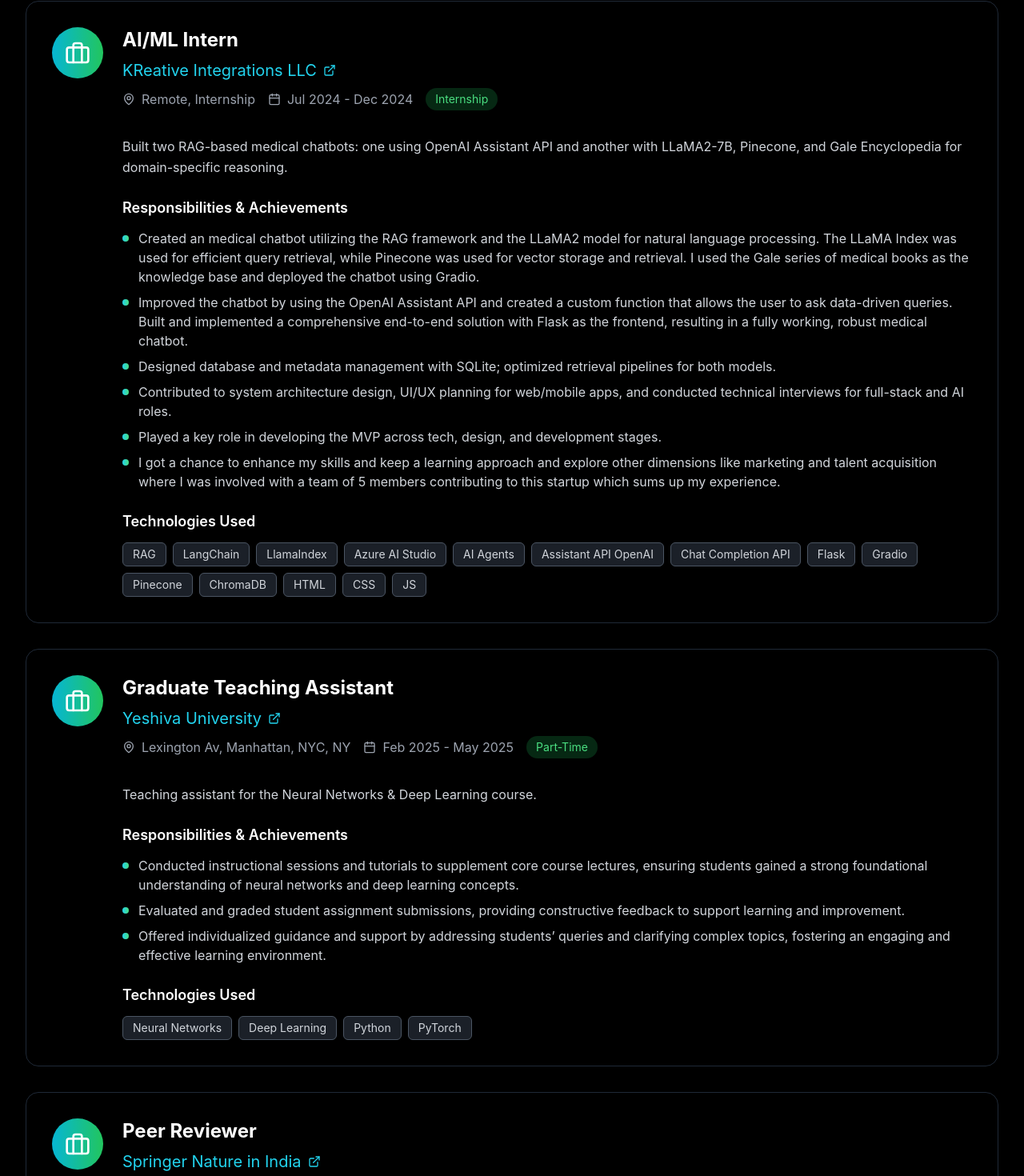
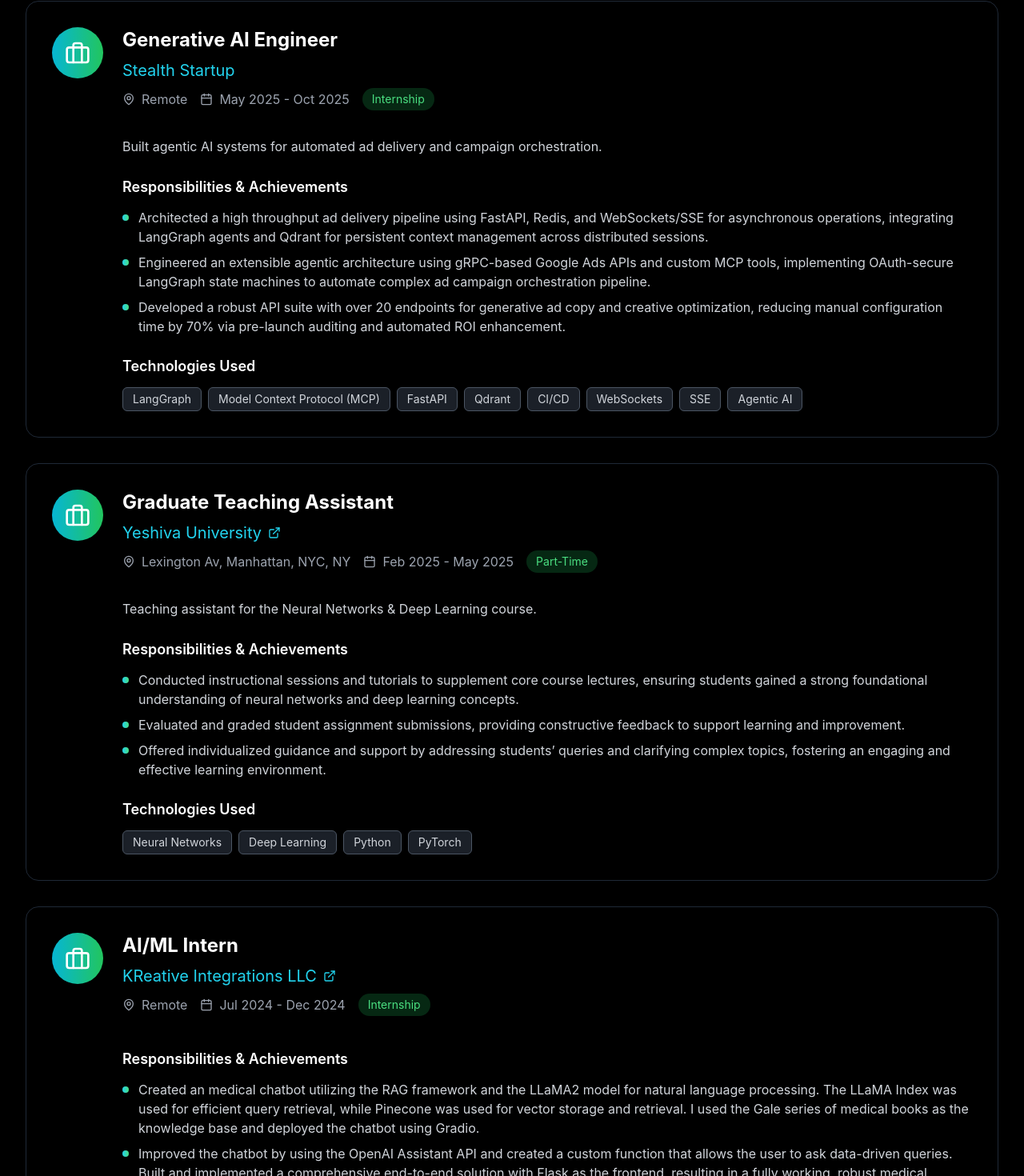
Before and after one commit to VaibhavChemboli116/VC_Portfolio, a React (Vite) app: page / in a window 1280 px wide. Shown: the part 2883-4353 px from the top of the page at 80% size. Built offline with nearby package versions, Linux system fonts and the light colour scheme.

Commit message:
Update experience entries and publication labels

```diff
--- a/src/components/Education.tsx
+++ b/src/components/Education.tsx
@@ -8,7 +8,7 @@
       degree: 'Master\'s in Artificial Intelligence',
       institution: 'Yeshiva University',
       period: '2024 - 2026',
-      gpa: '3.7/4.0',
+      gpa: '3.75/4.0',
       description: '',
       achievements: []
     },
--- a/src/components/Experience.tsx
+++ b/src/components/Experience.tsx
@@ -5,22 +5,19 @@
 const Experience: React.FC = () => {
   const experiences = [
     {
-      title: 'AI/ML Intern',
-      company: 'KReative Integrations LLC',
-      companyUrl: 'https://www.kreativeintegrations.com/',
-      location: 'Remote, Internship',
-      period: 'Jul 2024 - Dec 2024',
+      title: 'Generative AI Engineer',
+      company: 'Stealth Startup',
+      companyUrl: '',
+      location: 'Remote',
+      period: 'May 2025 - Oct 2025',
       type: 'Internship',
-      description: 'Built two RAG-based medical chatbots: one using OpenAI Assistant API and another with LLaMA2-7B, Pinecone, and Gale Encyclopedia for domain-specific reasoning.',
+      description: 'Built agentic AI systems for automated ad delivery and campaign orchestration.',
       achievements: [
-        'Created an medical chatbot utilizing the RAG framework and the LLaMA2 model for natural language processing. The LLaMA Index was used for efficient query retrieval, while Pinecone was used for vector storage and retrieval. I used the Gale series of medical books as the knowledge base and deployed the chatbot using Gradio.',
-        'Improved the chatbot by using the OpenAI Assistant API and created a custom function that allows the user to ask data-driven queries. Built and implemented a comprehensive end-to-end solution with Flask as the frontend, resulting in a fully working, robust medical chatbot.',
-        'Designed database and metadata management with SQLite; optimized retrieval pipelines for both models.',
-        'Contributed to system architecture design, UI/UX planning for web/mobile apps, and conducted technical interviews for full-stack and AI roles.',
-        'Played a key role in developing the MVP across tech, design, and development stages.',
-        'I got a chance to enhance my skills and keep a learning approach and explore other dimensions like marketing and talent acquisition where I was involved with a team of 5 members contributing to this startup which sums up my experience.'
+        'Architected a high throughput ad delivery pipeline using FastAPI, Redis, and WebSockets/SSE for asynchronous operations, integrating LangGraph agents and Qdrant for persistent context management across distributed sessions.',
+        'Engineered an extensible agentic architecture using gRPC-based Google Ads APIs and custom MCP tools, implementing OAuth-secure LangGraph state machines to automate complex ad campaign orchestration pipeline.',
+        'Developed a robust API suite with over 20 endpoints for generative ad copy and creative optimization, reducing manual configuration time by 70% via pre-launch auditing and automated ROI enhancement.'
       ],
-      technologies: ['RAG', 'LangChain', 'LlamaIndex', 'Azure AI Studio', 'AI Agents', 'Assistant API OpenAI', 'Chat Completion API', 'Flask', 'Gradio', 'Pinecone', 'ChromaDB', 'HTML', 'CSS', 'JS']
+      technologies: ['LangGraph', 'Model Context Protocol (MCP)', 'FastAPI', 'Qdrant', 'CI/CD', 'WebSockets', 'SSE', 'Agentic AI']
     },
     {
       title: 'Graduate Teaching Assistant',
@@ -38,12 +35,30 @@
       technologies: ['Neural Networks', 'Deep Learning', 'Python', 'PyTorch']
     },
     {
+      title: 'AI/ML Intern',
+      company: 'KReative Integrations LLC',
+      companyUrl: 'https://www.kreativeintegrations.com/',
+      location: 'Remote',
+      period: 'Jul 2024 - Dec 2024',
+      type: 'Internship',
+      //description: 'Built two RAG-based medical chatbots: one using OpenAI Assistant API and another with LLaMA2-7B, Pinecone, and Gale Encyclopedia for domain-specific reasoning.',
+      achievements: [
+        'Created an medical chatbot utilizing the RAG framework and the LLaMA2 model for natural language processing. The LLaMA Index was used for efficient query retrieval, while Pinecone was used for vector storage and retrieval. I used the Gale series of medical books as the knowledge base and deployed the chatbot using Gradio.',
+        'Improved the chatbot by using the OpenAI Assistant API and created a custom function that allows the user to ask data-driven queries. Built and implemented a comprehensive end-to-end solution with Flask as the frontend, resulting in a fully working, robust medical chatbot.',
+        'Designed database and metadata management with SQLite; optimized retrieval pipelines for both models.',
+        'Contributed to system architecture design, UI/UX planning for web/mobile apps, and conducted technical interviews for full-stack and AI roles.',
+        'Played a key role in developing the MVP across tech, design, and development stages.',
+        'I got a chance to enhance my skills and keep a learning approach and explore other dimensions like marketing and talent acquisition where I was involved with a team of 5 members contributing to this startup which sums up my experience.'
+      ],
+      technologies: ['RAG', 'LangChain', 'LlamaIndex', 'Azure AI Studio', 'AI Agents', 'Assistant API OpenAI', 'Chat Completion API', 'Flask', 'Gradio', 'Pinecone', 'ChromaDB', 'HTML', 'CSS', 'JS']
+    },
+    {
       title: 'Peer Reviewer',
       company: 'Springer Nature in India',
       companyUrl: 'https://group.springernature.com/gp/group',
       location: 'Remote',
-      period: 'May 2023 - July 2023',
-      type: 'Volunteer',
+      period: 'May 2023 - Jul 2023',
+      type: 'Part-Time',
       //description: 'Reviewed and provided constructive feedback on research papers for 3rd International Conference on Machine Learning and Big Data Analytics (ICMLBDA2023) conference hosted by National Institute of Technology(NIT), Arunachal Pradesh, India.',
       achievements: [
         'Reviewed and provided constructive feedback on research papers for 3rd International Conference on Machine Learning and Big Data Analytics (ICMLBDA2023) conference hosted by National Institute of Technology(NIT), Arunachal Pradesh.',
@@ -53,11 +68,56 @@
       technologies: []
     },
     {
+      title: 'Student Researcher',
+      company: 'GITAM University',
+      companyUrl: 'https://www.gitam.edu/',
+      location: 'Visakhapatnam, Andhra Pradesh, India',
+      period: 'Jun 2022 - Jun 2023',
+      type: 'Part-time',
+      description: 'Conducted research across recommendation systems, generative models, and medical imaging.',
+      achievements: [
+        <span>
+          Session-Based News Recommendation System - ICMLBDA2023 - Springer Conference -{' '}
+          <a
+            href="https://link.springer.com/chapter/10.1007/978-3-031-51338-1_28"
+            target="_blank"
+            rel="noopener noreferrer"
+            className="text-cyan-400 underline underline-offset-4 hover:text-cyan-300 transition-colors duration-300"
+          >
+            View publication
+          </a>
+        </span>,
+        <span>
+          Conditional DCGAN for Targeted Generation of MNIST Handwritten Digits - Best Student Paper - ICDSAI 2023 - Springer Conference -{' '}
+          <a
+            href="https://link.springer.com/chapter/10.1007/978-3-031-51167-7_23"
+            target="_blank"
+            rel="noopener noreferrer"
+            className="text-cyan-400 underline underline-offset-4 hover:text-cyan-300 transition-colors duration-300"
+          >
+            View publication
+          </a>
+        </span>,
+        <span>
+          Comparative Performance Analysis of Deep Learning Models for Lung Disease Prediction using Chest X-Ray Images - ICICT2023 - IEEE Conference -{' '}
+          <a
+            href="https://ieeexplore.ieee.org/document/10134132"
+            target="_blank"
+            rel="noopener noreferrer"
+            className="text-cyan-400 underline underline-offset-4 hover:text-cyan-300 transition-colors duration-300"
+          >
+            View publication
+          </a>
+        </span>
+      ],
+      technologies: ['TensorFlow', 'Python', 'NumPy', 'Pandas', 'Matplotlib', 'Seaborn', 'Flask', 'HTML', 'CSS', 'JavaScript']
+    },
+    {
       title: 'Machine Learning Intern',
       company: '1stop-ai',
       companyUrl: 'https://www.1stop.ai/',
       location: 'Remote',
-      period: 'Aug 2022 - Sep 2022',
+      period: 'Jun 2022 - Sep 2022',
       type: 'Internship',
       //description: 'Developed Hate Speech Detection model using Kaggle\'s \'Dynamically Generated Hate Speech Dataset\' which has 40k data points, utilizing 80% of the data for training.',
       achievements: [
@@ -140,10 +200,7 @@
                             <ExternalLink className="w-4 h-4" />
                           </a>
                         ) : (
-                          <>
-                            {exp.company}
-                            <ExternalLink className="w-4 h-4" />
-                          </>
+                          <span>{exp.company}</span>
                         )}
                       </p>
                       <div className="flex flex-wrap items-center gap-4 text-gray-400 mb-4">
--- a/src/components/Hero.tsx
+++ b/src/components/Hero.tsx
@@ -17,7 +17,7 @@
   const [isTypingComplete, setIsTypingComplete] = useState(false);
 
   const subtitle = "AI Engineer";
-  const description = "Passionate about creating innovative AI solutions at the intersection of technology and research. Specializing in machine learning, deep learning, AI system optimization and context engineering.";
+  const description = "Passionate about creating innovative AI solutions at the intersection of technology and research. Specializing in machine learning, deep learning, 2D computer vision, tranfer learning, gaussian modelling, AI system optimization and agentic AI.";
 
   useEffect(() => {
     const observer = new IntersectionObserver(
@@ -130,7 +130,7 @@
         {/* CTA Buttons */}
         <div className="flex flex-col sm:flex-row gap-4 justify-center mb-16 transform transition-all duration-1000 delay-1100">
           <button
-            onClick={() => scrollToSection('projects')}
+            onClick={() => scrollToSection('experience')}
             className="px-8 py-3 bg-gradient-to-r from-cyan-500 to-purple-600 text-white font-semibold rounded-lg hover:from-cyan-600 hover:to-purple-700 transition-all duration-500 transform hover:scale-105 hover:shadow-2xl hover:shadow-cyan-500/25"
           >
             View My Work
--- a/src/components/Publications.tsx
+++ b/src/components/Publications.tsx
@@ -11,7 +11,7 @@
       year: '2023',
       type: 'Conference Paper',
       status: 'Published',
-      indexing: 'Springer Indexed',
+      indexing: 'Springer Conference',
       abstract: 'Developed a session-aware news recommendation system utilizing XLNet with causal language modeling and attention-based sequence processing. The system was trained and evaluated on the G1 news dataset, achieving a Recall at 20 of 0.34 and an NDCG at 20 of 0.16. The approach specifically modeled temporal dynamics and short-term user behavior to deliver highly relevant recommendations in real time.',
       citations: 0,
       links: {
@@ -26,7 +26,7 @@
       year: '2023',
       type: 'Conference Paper',
       status: 'Published',
-      indexing: 'Springer Indexed',
+      indexing: 'Springer Conference',
       abstract: 'Constructed a cDCGAN model to generate high-quality handwritten digit images conditioned on specific labels using the MNIST dataset. Conducted extensive hyperparameter tuning (e.g., epochs, batch size, optimizers, activation functions) and achieved a discriminator accuracy of 94%, outperforming several other GAN models.',
       citations: 0,
       links: {
@@ -42,7 +42,7 @@
       year: '2023',
       type: 'Conference Paper',
       status: 'Published',
-      indexing: 'IEEE Indexed',
+      indexing: 'IEEE Conference',
       abstract: 'Created a custom CNN-BiLSTM model to classify chest X-ray images into four categories: COVID-19, Pneumonia, Tuberculosis, and Normal. Outperformed several pre-trained models including EfficientNetB7 and VGG16, achieving 97% accuracy with high precision and recall across all classes. Integrated Grad-CAM for model explainability and clinical validation.',
       citations: 0,
       links: {
```
